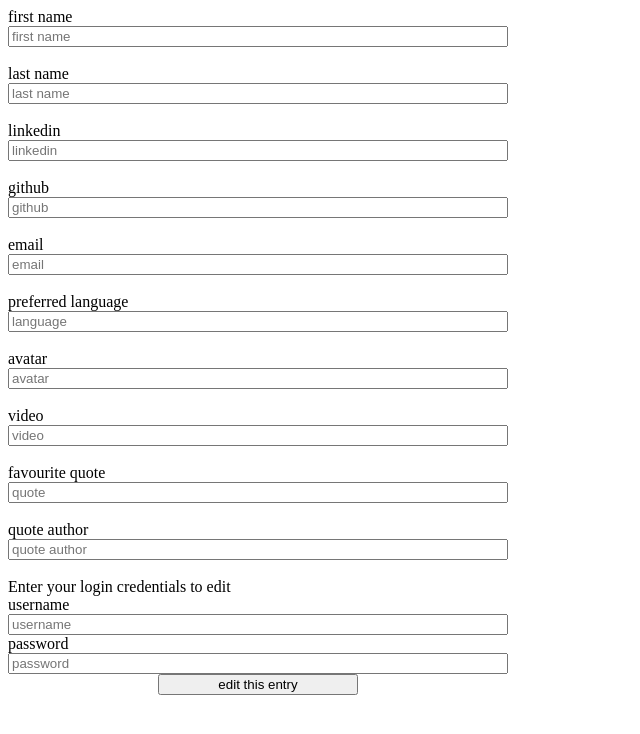
After one commit to gertvandormael/learning-php, a PHP site: page /edit.php?username=1 in a window 1280 px wide. The commit adds this page. Shown: the top 734 px of the page, without its empty margins (0-640 px from the left). Run offline with PHP 8.4, Linux system fonts and the light colour scheme; data that the repository does not hold is empty.

Commit message:
delete and edit functions

```diff
--- a/exercises/6.mysql/auth.php
+++ b/exercises/6.mysql/auth.php
@@ -1,6 +1,6 @@
 <?php
 include "connection.php";
-$conn = openConnectionLocal();
+$conn = openConnection();
 $sql = $sql = "SELECT * FROM hopper_2";
 $result = $conn->query($sql);
 
--- a/exercises/6.mysql/connection.php
+++ b/exercises/6.mysql/connection.php
@@ -1,11 +1,17 @@
 <?php
 session_start();
-function openConnectionLocal() {
+function openConnection() {
 
     $dbhost    = "localhost";
     $dbuser    = "gert";
     $dbpass    = "becode";
     $db        = "becode_genk";
+
+    // $dbhost    = "136.144.221.129";
+    // $dbuser    = "genk";
+    // $dbpass    = "{)+O^O@iw!].zmjT";
+    // $db        = "becode_genk";
+
 
     // Try to understand what happens here
     // Config for setting up a new connection
@@ -16,16 +22,6 @@ function openConnectionLocal() {
     return $conn;
 }
 
-function openConnectionServer() {
-    $dbhost    = "136.144.221.129";
-    $dbuser    = "genk";
-    $dbpass    = "{)+O^O@iw!].zmjT";
-    $db        = "becode_genk";
-
-    $conn = new mysqli($dbhost, $dbuser, $dbpass,$db) or die("Connect failed: %s\n". $conn->error);
-
-    return $conn;
-}
    // And why would we do this here ?
    // Closing the connection with the database
 function closeConnection($conn) {
--- /dev/null
+++ b/exercises/6.mysql/edit.php
@@ -0,0 +1,79 @@
+<?php
+include "auth.php";
+$link = $_GET["username"];
+$sql = "SELECT * FROM hopper_2 WHERE username='$link'";
+$result = $conn->query($sql);
+$row = $result->fetch_array();
+?>
+
+<!DOCTYPE html>
+<html lang="en">
+<head>
+    <meta charset="UTF-8">
+    <meta name="viewport" content="width=device-width, initial-scale=1.0">
+    <meta http-equiv="X-UA-Compatible" content="ie=edge">
+    <title>Edit your profile</title>
+    <style>
+        .edit-form {
+            display: flex;
+            flex-direction: column;
+            width: 500px;
+        }
+
+        .edit-button {
+            align-self: center;
+            width: 200px;
+        }
+    </style>
+</head>
+<body>
+
+<form action="" method="post" class="edit-form" >
+        <label for="first_name">first name</label>
+        <input type="text" name="first_name" placeholder="first name" value="<?php echo $row["first_name"] ?>"><br>
+        <label for="last°name">last name</label>
+        <input type="text" name="last_name" placeholder="last name" value="<?php echo $row["last_name"] ?>"><br>
+        <label for="">linkedin</label>
+        <input type="text" name="linkedin" placeholder="linkedin"value="<?php echo $row["linkedin"] ?>"><br>
+        <label for="">github</label>
+        <input type="text" name="github" placeholder="github" value="<?php echo $row["github"] ?>"><br>
+        <label for="">email</label>
+        <input type="text" name="email" placeholder="email" value="<?php echo $row["email"] ?>"><br>
+        <label for="">preferred language</label>
+        <input type="text" name="preferred_language" placeholder="language" value="<?php echo $row["preferred_language"] ?>"><br>
+        <label for="">avatar</label>
+        <input type="text" name="avatar" placeholder="avatar" value="<?php echo $row["avatar"] ?>"><br>
+        <label for="">video</label>
+        <input type="text" name="video" placeholder="video" value="<?php echo $row["video"] ?>"><br>
+        <label for="">favourite quote</label>
+        <input type="text" name="quote" placeholder="quote" value="<?php echo $row["quote"] ?>"><br>
+        <label for="">quote author</label>
+        <input type="text" name="quote_author" placeholder="quote author" value="<?php echo $row["quote_author"] ?>"><br>
+        Enter your login credentials to edit
+        <label for="">username</label>
+        <input type="text" name="username" placeholder="username" required>
+        <label for="">password</label>
+        <input type="text" name="password" placeholder="password" required>
+        <input type="submit" name="edit_confirm" value="edit this entry" class="edit-button">
+    </form>
+
+    <?php
+        if (isset($_POST["edit_confirm"])) {
+            $username_login = $conn->real_escape_string($username_input);
+            $password_login = $conn->real_escape_string($password_input);
+            $password_login = md5($password_login);
+            $sql_login = "SELECT * FROM hopper_2 WHERE username='$username_login' AND password='$password_login'";
+            $result_login = $conn->query($sql_login);
+            if (mysqli_num_rows($result_login) == 1 || $_SESSION["username"] == $row["username"]) {
+                echo "you can edit";
+                $sql_edit = "UPDATE hopper_2 SET first_name='$first_name_input', last_name='$last_name_input', linkedin='$linkedin_input', github='$github_input', email='$email_input', preferred_language='$preferred_language_input', avatar='$avatar_input', video='$video_input', quote='$quote_input', quote_author='$quote_author_input' WHERE username='$link'";
+                $conn->query($sql_edit);
+                header("location: ./index.php");
+            } else {
+                echo "your login information is incorrect";
+            }
+        }
+    ?>
+
+</body>
+</html>
```
Also changed, not shown: exercises/6.mysql/delete.php (added, +24 -0 lines), exercises/6.mysql/index.php (+10 -8 lines), exercises/6.mysql/profile.php (+30 -10 lines).
